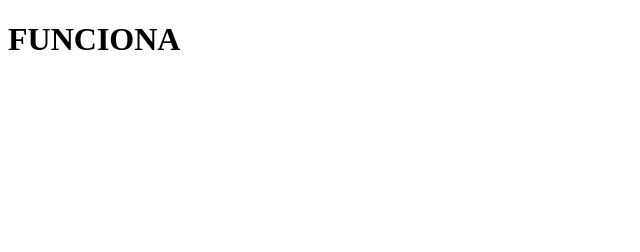
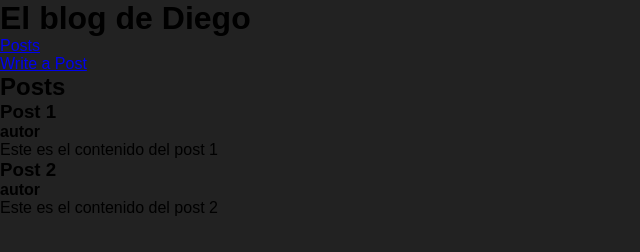
Before and after one commit to Diegoval-Dev/API-Blog, a website: page public/index.html in a window 1280 px wide. Shown: the whole page, without its empty margins (0-640 px from the left). Drawn offline with Linux system fonts and the light colour scheme.

Commit message:
feat: express
Correct implementation of express

```diff
--- /dev/null
+++ b/public/css/index.css
@@ -0,0 +1,9 @@
+*{
+    margin: 0;
+    padding: 0;
+    box-sizing: border-box;
+}
+body{
+    font-family: 'Poppins', sans-serif;
+    background-color: #222222;
+}
--- a/public/index.html
+++ b/public/index.html
@@ -3,9 +3,30 @@
 <head>
     <meta charset="UTF-8">
     <meta name="viewport" content="width=device-width, initial-scale=1.0">
-    <title>Document</title>
+    <link rel="stylesheet" href="./css/index.css">
+    <title>Diego's Blog</title>
 </head>
 <body>
-    <h1>FUNCIONA</h1>
+    <header>
+        <h1>El blog de Diego</h1>
+        <nav>
+            <ul>
+                <li><a href="/posts">Posts</a></li>
+                <li><a href="/about">Write a Post</a></li>
+            </ul>
+    </header>
+    <main>
+        <h2>Posts</h2>
+        <article>
+            <h3>Post 1</h3>
+            <h4>autor</h4>
+            <p>Este es el contenido del post 1</p>
+        </article>
+        <article>
+            <h3>Post 2</h3>
+            <h4>autor</h4>
+            <p>Este es el contenido del post 2</p>
+        </article>
+    </main>
 </body>
 </html>
```
Also changed, not shown: main.js (+6 -13 lines).
